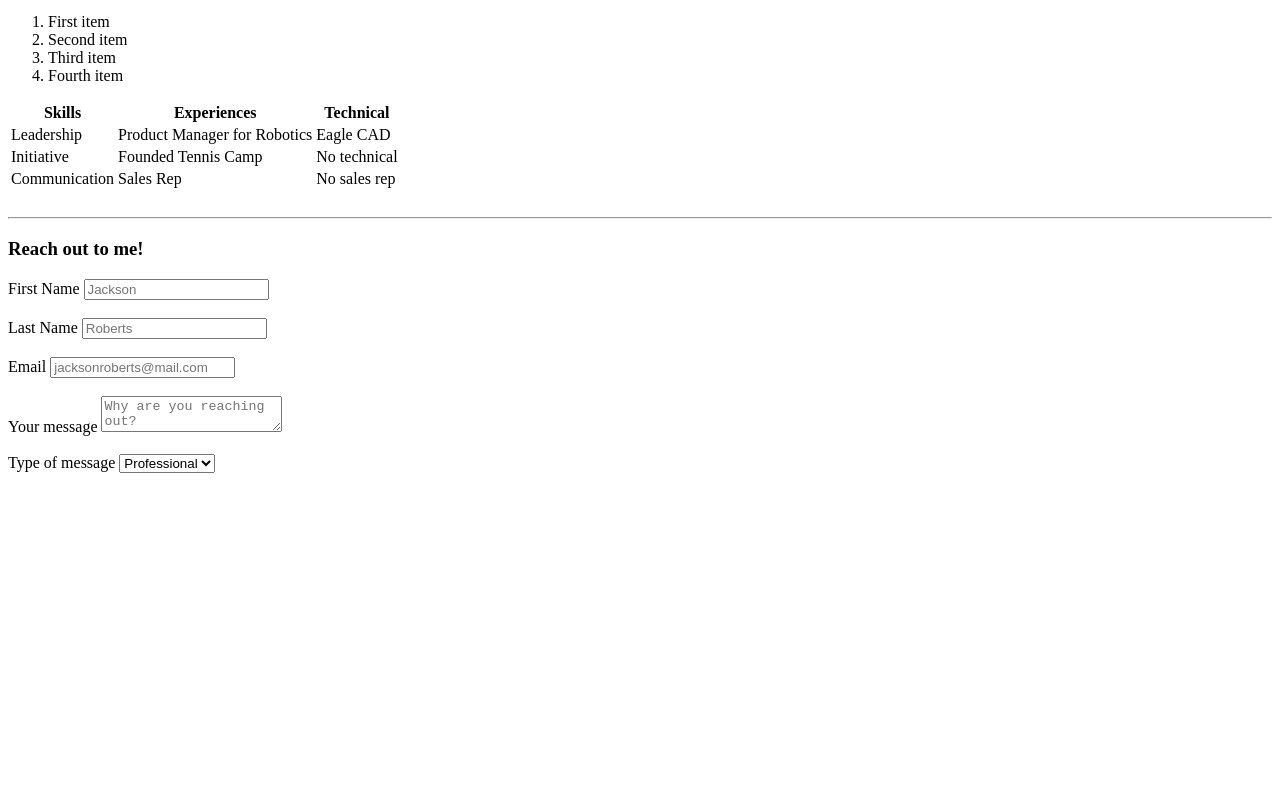
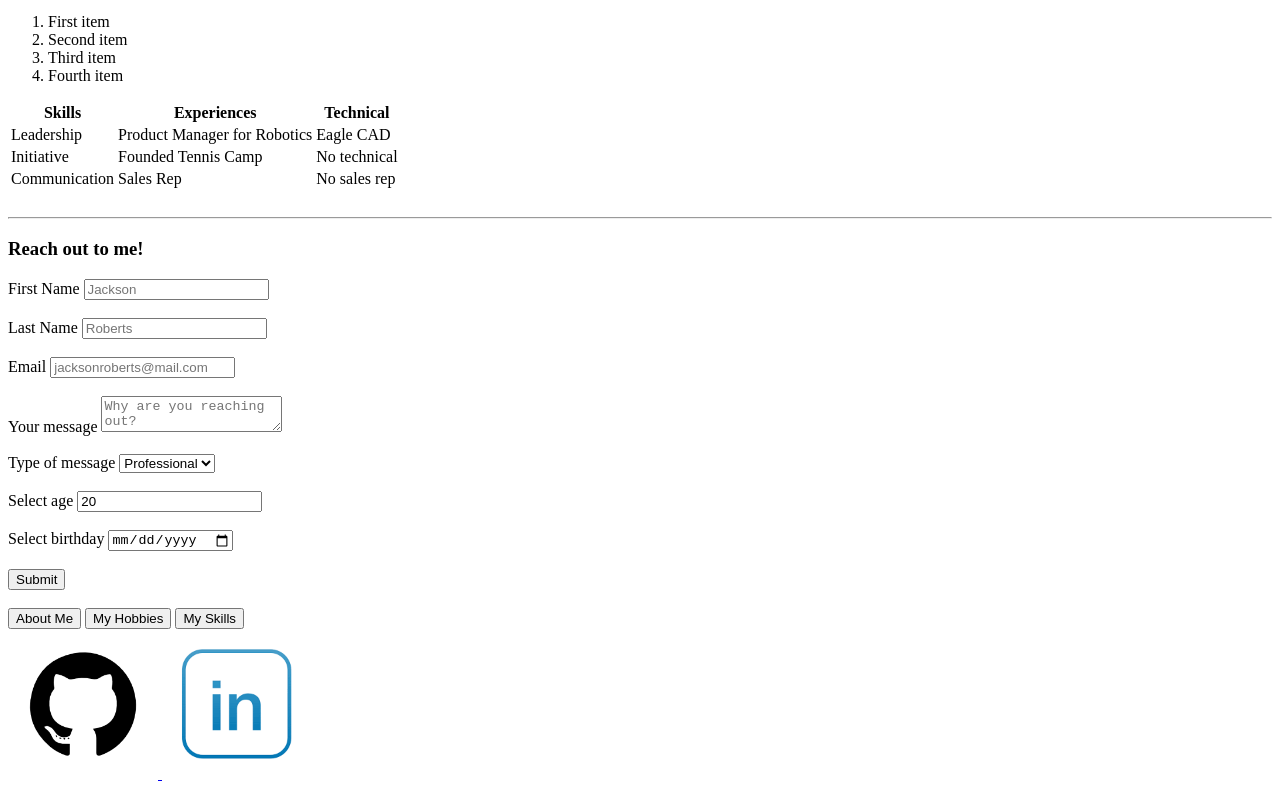
Before and after one commit to manassaini/HTMLWebsite, a plain HTML site: page index.html in a window 1280 px wide. Shown: the part 553-1344 px from the top of the page. Before the commit the page ends 1034 px from the top, so only its background shows below. Drawn offline with Linux system fonts and the light colour scheme.

Commit message:
Completed the form using number and birthday type, added some buttons, and added some images and made them link to my LinkedIn and Github, pretty cool

```diff
--- a/index.html
+++ b/index.html
@@ -94,7 +94,8 @@
 
 		<h3>Reach out to me!</h3>
 		<form>
-			<!-- div is a block element, makes things in blocks-->
+			<!-- div is a block element, makes things in blocks--
+				type just means what type is the field? like in code is it an int, float, string, double, in HTML, there are different types and you surround using ""-->
 			<div>
 				<label>First Name</label>
 				<input type="text" name="firstName" placeholder="Jackson">
@@ -122,9 +123,34 @@
 					<option value="personal">Personal</option>
 				</select>
 			</div>
+			<br>
+			<div>
+				<label>Select age</label>
+				<input type="number" name="age" value="20">
+			</div>
+			<br>
+			<div>
+				<label>Select birthday</label>
+				<input type="date" name="birthday">
+			</div>
+			<br>
+			<div>
+				<input type="submit" name="sumbission" value="Submit">
+			</div>
 		</form>
 
+		<!-- Buttons-- implementations of buttons are made with JavaScript-->
+		<br>
+		<button>About Me</button>
+		<button>My Hobbies</button>
+		<button>My Skills</button>
+		<br>
 
-
+		<a href="https://github.com/manassaini" target="_blank">
+			<img src="images/githublogo.png" alt="GitHub" width="150" height="150">
+		</a>
+		<a href="https://www.linkedin.com/in/manas-saini-748a35165/" target="_blank">
+			<img src="images/linkedinlogo.png" alt="LinkedIn" width="150" height="150">
+		</a>
 	</body>
 </html>
```
Also changed, not shown: images/githublogo.png (added), images/linkedinlogo.png (added).
